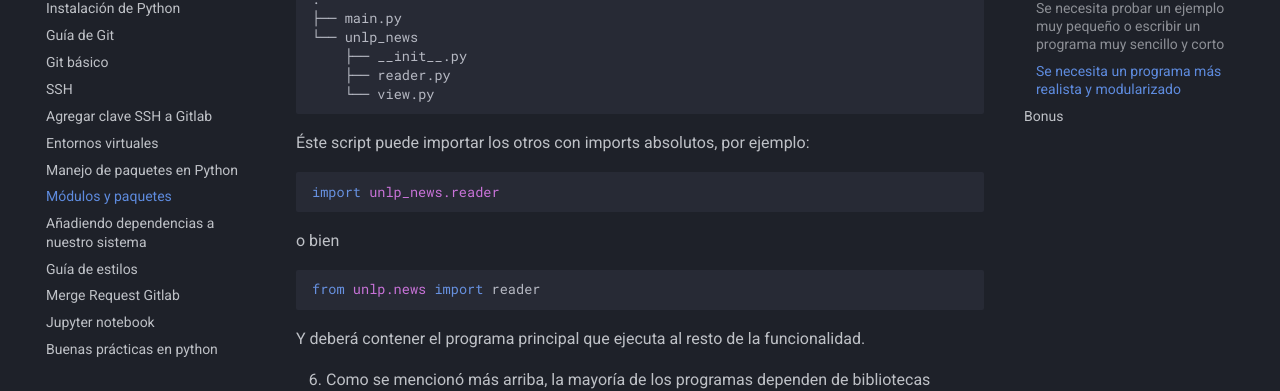
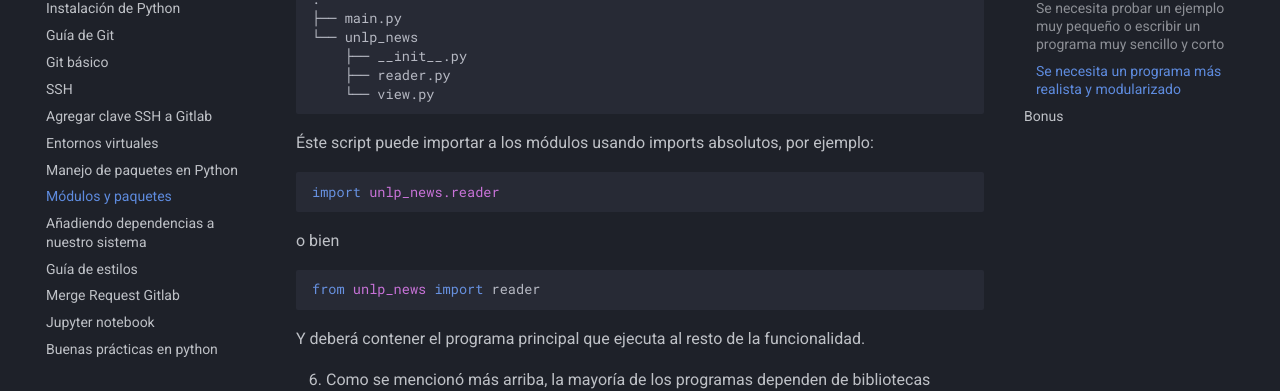
Before and after one commit to python-unlp/web, an MkDocs documentation site: the page built from docs/guias/13/modulos_y_paquetes.md, in a window 1280 px wide and 900 px high, scrolled down 1963 px. Shown: the part 127-518 px from the top of the window. Built offline with MkDocs 1.6.1 and Material for MkDocs 9.7.7, drawn with Linux system fonts in a browser that asks for light colours.

````diff
--- a/docs/guias/13/modulos_y_paquetes.md
+++ b/docs/guias/13/modulos_y_paquetes.md
@@ -85,7 +85,7 @@ programa. La estructura de archivos y directorios dentro de `noticias_unlp` ser
     └── view.py
 ```
 
-Éste script puede importar los otros con imports absolutos, por ejemplo:
+Éste script puede importar a los módulos usando imports absolutos, por ejemplo:
 
 ```python
 import unlp_news.reader
@@ -94,7 +94,7 @@ import unlp_news.reader
 o bien
 
 ```python
-from unlp.news import reader
+from unlp_news import reader
 ```
 
 Y deberá contener el programa principal que ejecuta al resto de la funcionalidad.
````
Also changed, not shown: docs/explicaciones.md (+17 -1 lines).
